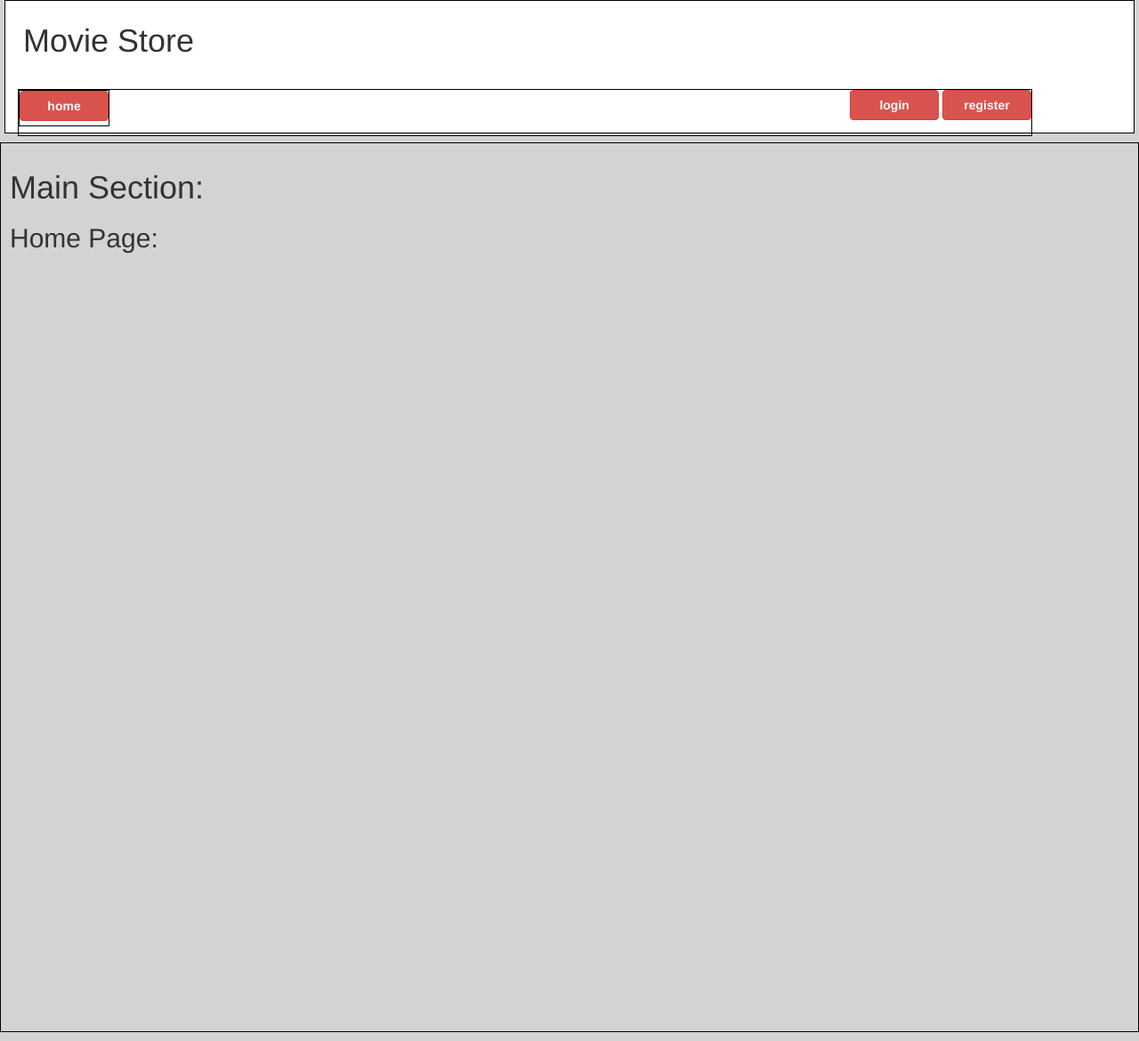
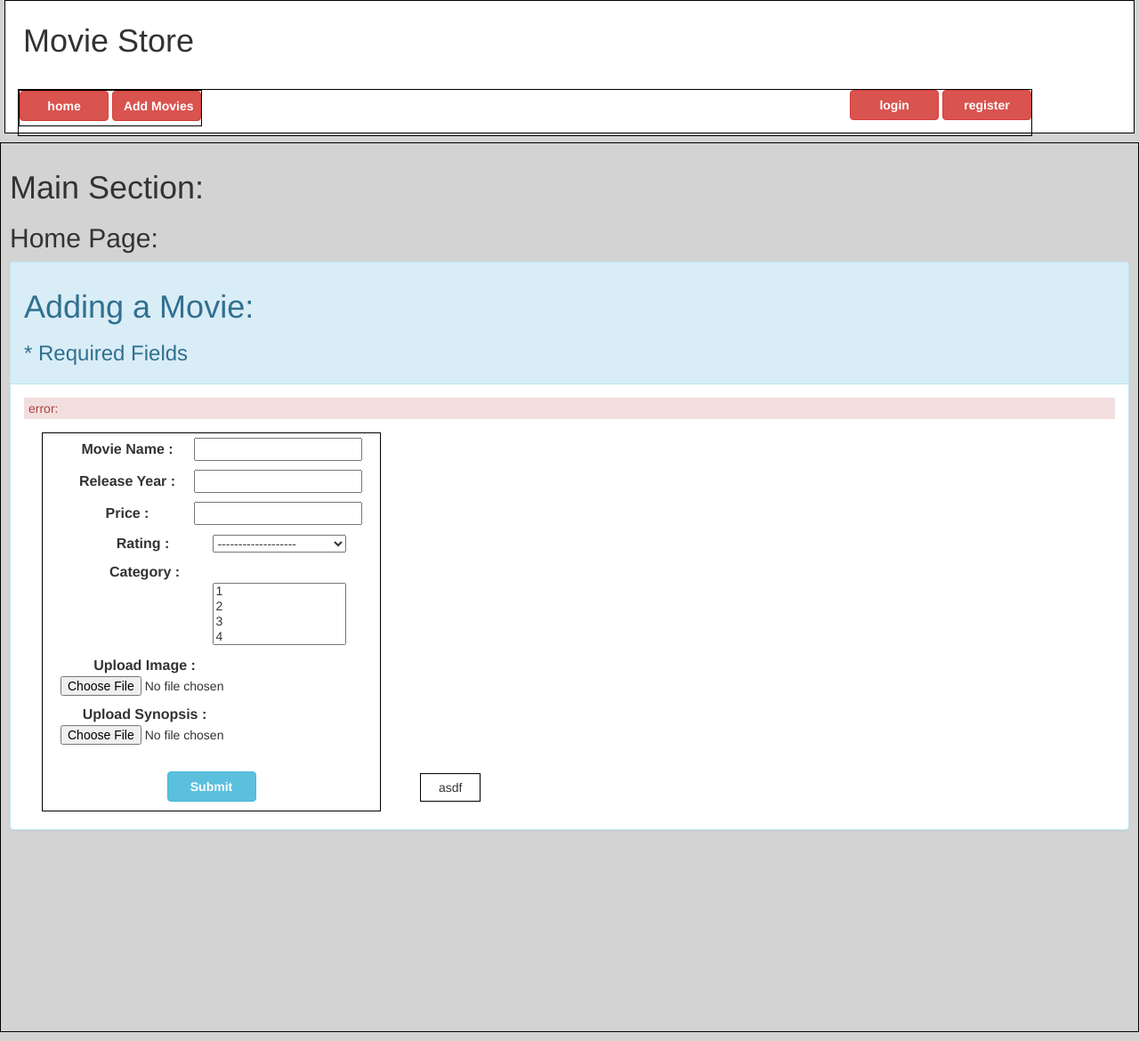
Before and after one commit to jliao011/online-movie-store, a PHP site: page /homepage.html in a window 1280 px wide. Shown: the whole page at 89% size. Run offline with PHP 8.4, Linux system fonts and the light colour scheme; some libraries are stand-ins or nearby versions.

Commit message:
update add movie

```diff
--- a/homepage.html
+++ b/homepage.html
@@ -5,6 +5,8 @@
 	<script src="https://ajax.googleapis.com/ajax/libs/jquery/3.1.1/jquery.min.js"></script>
 	<script src="/scripts/script.js" type="text/javascript"></script>
 	<script src="/scripts/register.js" type="text/javascript"></script>
+	<script src="/scripts/addMovie.js" type="text/javascript"></script>
+
 
 
 	<link href="/images/favicon.jpg" type="image/jpg" rel="shortcut icon">
@@ -96,8 +98,48 @@
 
 		</div>
 
-		<div class="admin">
-		<h2>Admin Div:</h2>
+		<div class="admin addMovie panel panel-info">
+			<div class="panel-heading">
+				<h1>  Adding a Movie:  </h1>
+				<h3> * Required Fields </h3>
+			</div>
+			<div class="panel-body">
+				<p class="error alert-danger">error:</p>
+				<div class="input">
+					<p><span>Movie Name : </span><input type="text" name="movie_name" value=""></p>
+					<p><span>Release Year :  </span><input type="text" name="year" value=""></p>
+					<p><span>Price : </span><input type="text" name="price" value=""></p>
+					<p><span>Rating :  </span>
+						<select name="movie_rating">
+							<option value="" selected> ------------------- </option>
+							<option value="G"> G </option>
+							<option value="PG"> PG </option>
+							<option value="PG-13"> PG-13 </option>
+							<option value="R"> R </option>
+						</select>
+					</p>
+					<p><span>Category : </span><span></span><br/><span></span>
+						<select multiple name="category">
+							<option value = '1'>1</option>
+							<option value = '2'>2</option>
+							<option value = '3'>3</option>
+							<option value = '4'>4</option>
+							<option value = '5'>5</option>
+							<option value = '6'>6</option>
+							<option value = '7'>7</option>
+						</select>
+					</p>
+					<p><span>Upload Image :</span><span></span><input type="file" name="image"></p>
+					<p><span>Upload Synopsis :</span><span></span><input type="file" name="synopsis"></p>
+
+
+					<br/>
+					<button class="btn btn-info">Submit</button>
+				</div>
+				<div class="view">
+					asdf
+				</div>
+			</div>
 
 		</div>
 
--- /dev/null
+++ b/scripts/addMovie.js
@@ -0,0 +1,39 @@
+$("document").ready(function(){
+	$("div.addMovie button").click(function(){
+		var movie_name = $("div.addMovie input[name='movie_name']").val();
+		var year = $("div.addMovie input[name='year']").val();
+		var price = $("div.addMovie input[name='price']").val();
+		var movie_rating = $("div.addMovie select[name='movie_rating']").val();
+		var category = $("div.addMovie select[name='category']").val(); // array
+		var image = $("div.addMovie input[name='image']");
+		$("div.addMovie p.error").html(movie_name+year+price+movie_rating+category[0]+image);
+		var file = new FormData();
+		file.append("file",image);
+		$.ajax({
+			url:"store.php",
+			dataType: "text",
+			cache: false,
+			contentType: false,
+			processData: false,
+			data: file,
+			type: 'post',
+			success: function(response){
+				alert(response);
+			},
+			error: function(){
+				alert("Error: cannot send");
+			}
+
+		});
+
+
+
+
+	});
+
+
+
+
+
+
+});
--- a/scripts/script.js
+++ b/scripts/script.js
@@ -40,7 +40,9 @@
 
 	});
 	$("#homeBtn").click(function(){	// click home button
-		initial();
+		$("div.home").show();
+		$("div.shoppingCart").hide();
+		$("div.history").hide();
 		$.ajax();
 
 	});
@@ -52,17 +54,13 @@
 
 
 	$("#addMovieBtn").click(function(){	// admin add movie
-		$.ajax({
-			url:"addMovie.php",
-			success: function(response){
-				$("div.admin").html(response);
-			},
-			error: function(){
-				alert("Error: cannot link addMovie.php.");
-			}
+		$("div.home").hide();
+		$("div.shoppingCart").hide();
+		$("div.history").hide();
+		$("div.addMovie").show();
+	});
 
-		});
-	});
+	$(".admin").show();
 
 });
 
--- a/stylesheets/style.css
+++ b/stylesheets/style.css
@@ -175,7 +175,32 @@
 	padding: 0px 10px;
 }
 
+/******************* add movie div ******************/
+div.addMovie span {
+	display: inline-block;
+	width: 150px;
+	text-align: center;
+	font-weight: bold;
+	font-size: 16px;
+}
+div.addMovie div.input {
+	display: inline-block;
+	border: 1px solid black;
+	padding: 5px 20px;
+	margin: 5px 20px;
+	text-align: center;
+}
+div.addMovie div.view {
+	display: inline-block;
+	border: 1px solid black;
+	padding: 5px 20px;
+	margin: 5px 20px;
 
+}
+
+div.input select {
+	width: 150px;
+}
 
 
 
```
Also changed, not shown: scripts/store.php (added, +11 -0 lines), store.php (added).
